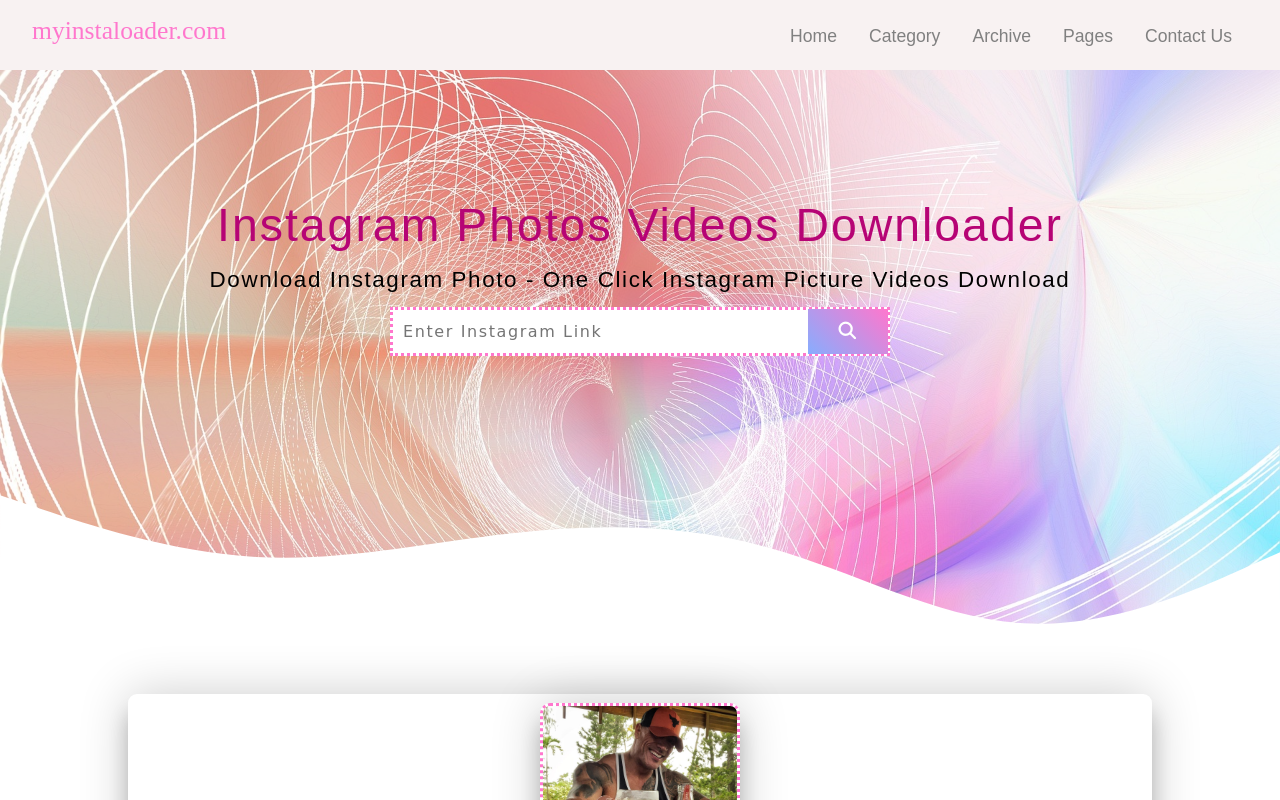
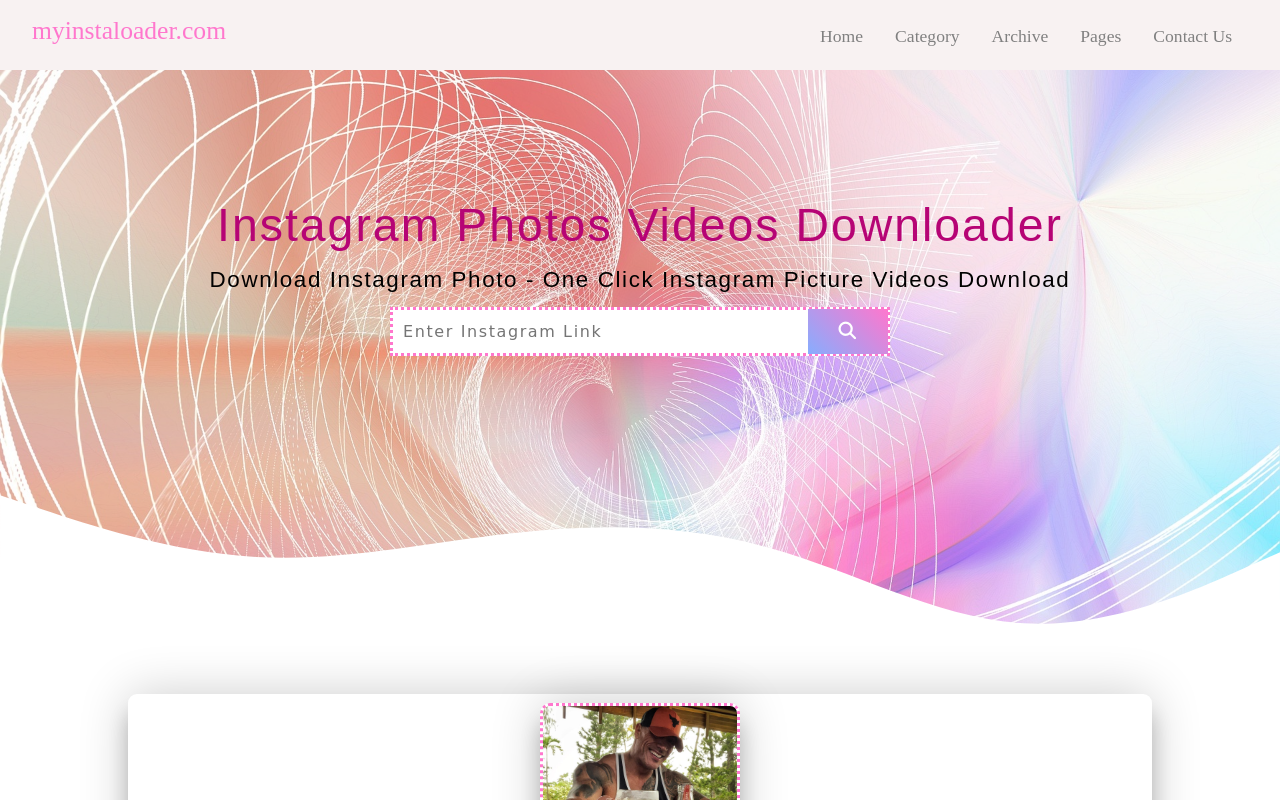
Before and after one commit to Nazrul-Islam-github/instaloader, a plain HTML site: page index.html in a window 1280 px wide. Shown: the top 800 px of the page. Drawn offline with Linux system fonts and the light colour scheme.

Commit message:
Update style.css

```diff
--- a/style.css
+++ b/style.css
@@ -35,10 +35,10 @@
     --sky: linear-gradient(120deg, #eb4808 0%, #e21340 100%);
 
     /*      theme font-family   */
-    --h1_font_family: 'Luckiest Guy', cursive;
-    --para :'Luckiest Guy', cursive;
+    --h1_font_family: 'Poppins', sans-serif;
+    --para :'Poppins', sans-serif;
     --button: 'Josefin Sans', sans-serif;
-    --nav: 'Kanit', sans-serif;
+    --nav: ''Poppins', sans-serif;
 
 }
 
```
